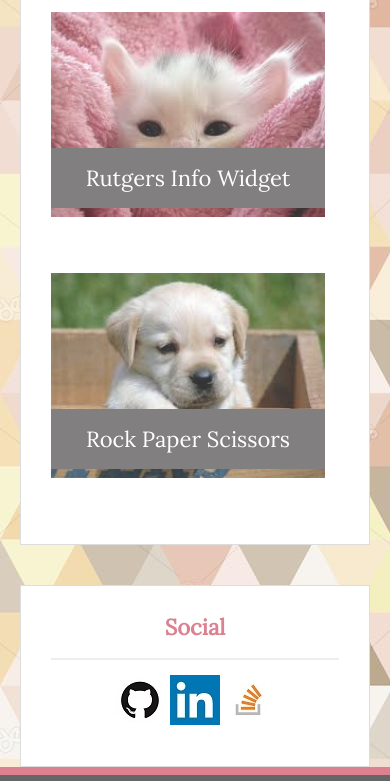
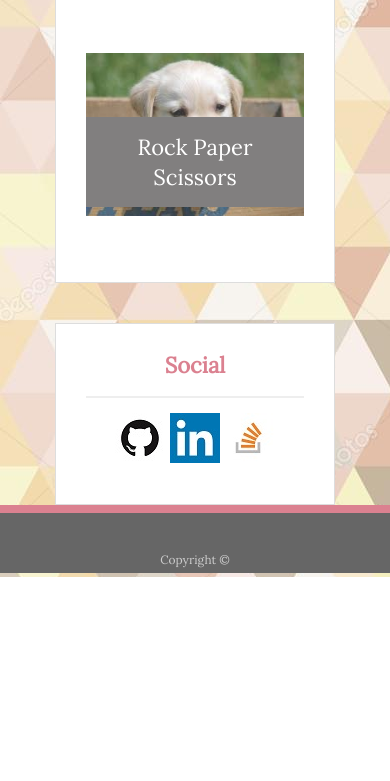
Before and after one commit to larkenem/Responsive-Portfolio, a plain HTML site: page portfolio.html in a window 390 px wide. Shown: the part 1216-1997 px from the top of the page. After the commit the page ends 1793 px from the top, so only its background shows below. Drawn offline with Linux system fonts and the light colour scheme.

Commit message:
final touches on media queries

```diff
--- a/assets/css/style2.css
+++ b/assets/css/style2.css
@@ -235,10 +235,17 @@ body {
 }
 
 .main-section {
-    width: 65%;
+    width: 40%;
+    margin-left: 10%;
 }
+
+.work {
+    width: 100%;
+}
+
 .side-box {
-    width: 30%;
+    width: 40%;
+    margin-right: 10%
 }
 }
 
@@ -249,9 +256,17 @@ body {
     padding: 20px;
 }
 
-.main-section,
+.main-section {
+    width: 80%;
+    margin-top: -15%;
+}
+
+.work {
+    width: 45%;
+}
+
 .side-box {
-    width: 100%;
+    width: 80%;
 }
 }
 
@@ -261,8 +276,17 @@ body {
     width: 100%;
     padding: 20px;
 }
-.main-section,
+
+.main-section {
+    width: 80%;
+    margin-top: -15%;
+}
+
 .side-box {
+    width: 80%;
+}
+
+.work {
     width: 100%;
 }
 }
```
Also changed, not shown: portfolio.html (+2 -0 lines).
